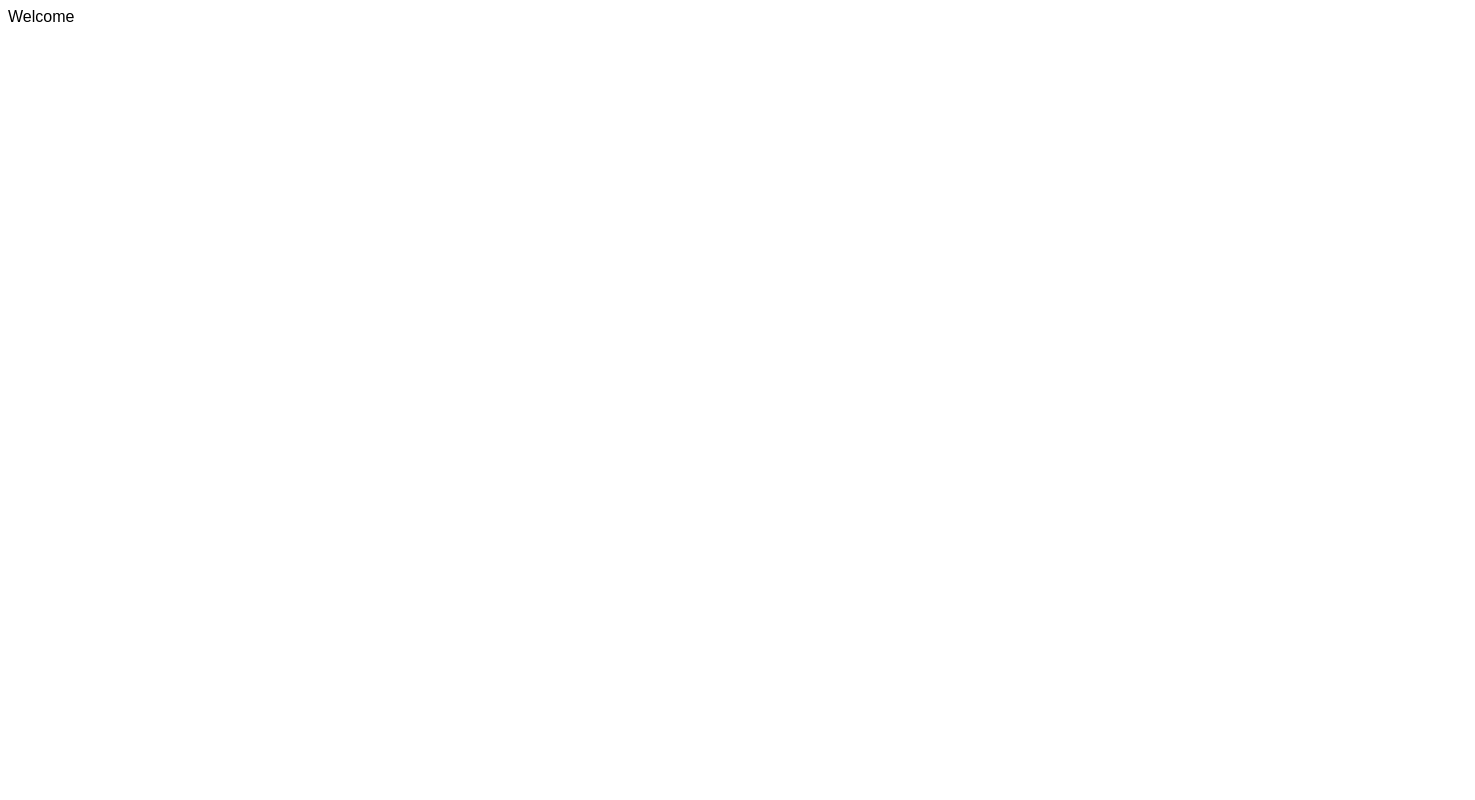
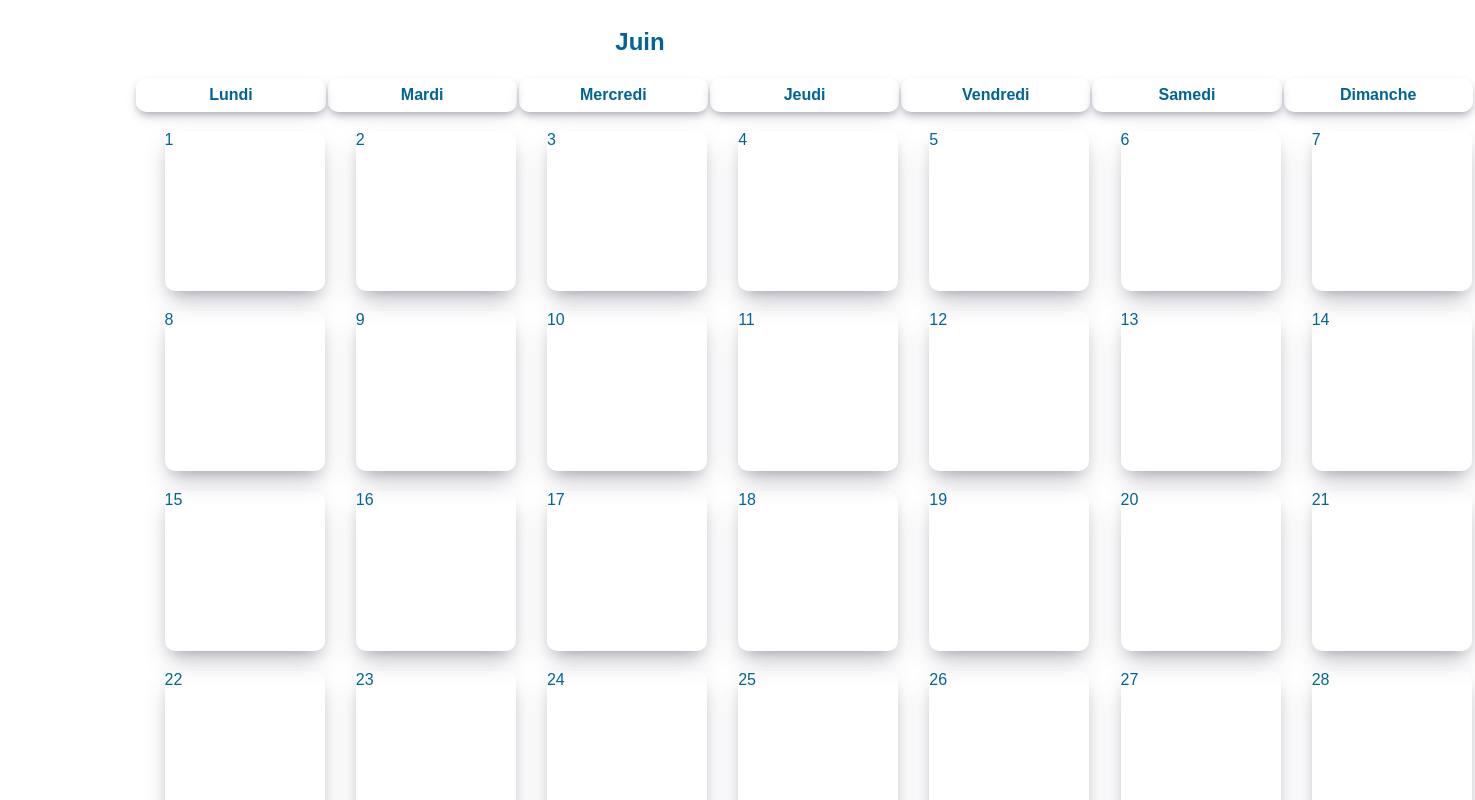
Before and after one commit to Benjamin-Dervieux/Meeting-On-Time, an Angular app: page / in a window 1280 px wide. Shown: the top 800 px of the page, 1475 px wide, since content can reach past the window. Built offline with nearby package versions, Linux system fonts and the light colour scheme.

Commit message:
creation of calendar component and calendar service

```diff
--- /dev/null
+++ b/src/app/Components/calendar/calendar.component.css
@@ -0,0 +1,39 @@
+.mainCalendarContainer {
+  display: flex;
+  justify-content: center;
+}
+
+.calendarContainer {
+  width: 80%;
+  display: flex;
+  flex-direction: column;
+}
+
+.header {
+  text-align: center;
+  color: #006494;
+}
+
+.calendarContainer th {
+  height: 2rem;
+  box-shadow: rgba(50, 50, 93, 0.25) 0px 6px 12px -2px,
+    rgba(0, 0, 0, 0.3) 0px 3px 7px -3px;
+  border-radius: 10px;
+  color: #006494;
+}
+
+.day {
+  border-radius: 10px;
+  box-shadow: rgba(50, 50, 93, 0.25) 0px 13px 27px -5px,
+    rgba(0, 0, 0, 0.3) 0px 8px 16px -8px;
+  width: 10rem;
+  height: 10rem;
+  margin-top: 1rem;
+  margin-left: 1.7rem;
+  color: #006494;
+}
+
+.day:hover {
+  background-color: #006494;
+  color: whitesmoke;
+}
--- /dev/null
+++ b/src/app/Components/calendar/calendar.component.html
@@ -0,0 +1,27 @@
+<div class="mainCalendarContainer">
+  <div class="calendarContainer">
+    <div class="header">
+      <h2>{{ currentMonth }}</h2>
+    </div>
+    <table>
+      <thead>
+        <tr>
+          <th>Lundi</th>
+          <th>Mardi</th>
+          <th>Mercredi</th>
+          <th>Jeudi</th>
+          <th>Vendredi</th>
+          <th>Samedi</th>
+          <th>Dimanche</th>
+        </tr>
+      </thead>
+      <tbody>
+        <tr *ngFor="let week of calendar">
+          <td *ngFor="let day of week">
+            <div class="day">{{ day }}</div>
+          </td>
+        </tr>
+      </tbody>
+    </table>
+  </div>
+</div>
--- /dev/null
+++ b/src/app/Components/calendar/calendar.component.ts
@@ -0,0 +1,36 @@
+import { Component } from '@angular/core';
+import { MeetingOnTimeService } from '../../Services/calendar.service';
+
+@Component({
+  selector: 'app-calendar',
+  templateUrl: './calendar.component.html',
+  styleUrls: ['./calendar.component.css'],
+})
+export class CalendarComponent {
+  currentMonth: string;
+  calendar: Array<string[]>;
+
+  meetingOnTimeService!: MeetingOnTimeService;
+
+  constructor(meetingOnTimeService: MeetingOnTimeService) {
+    const today = new Date();
+    const monthNames = [
+      'Janvier',
+      'Février',
+      'Mars',
+      'Avril',
+      'Mai',
+      'Juin',
+      'Juillet',
+      'Août',
+      'Septembre',
+      'Octobre',
+      'Novembre',
+      'Décembre',
+    ];
+    this.currentMonth = monthNames[today.getMonth()];
+    this.meetingOnTimeService = meetingOnTimeService;
+
+    this.calendar = this.meetingOnTimeService.getCalendar();
+  }
+}
--- /dev/null
+++ b/src/app/Services/calendar.service.ts
@@ -0,0 +1,51 @@
+import { Injectable } from '@angular/core';
+
+@Injectable({
+  providedIn: 'root',
+})
+export class MeetingOnTimeService {
+  currentMonth: string;
+  someOtherProperty: any;
+
+  constructor() {
+    const today = new Date();
+    const monthNames = [
+      'Janvier',
+      'Février',
+      'Mars',
+      'Avril',
+      'Mai',
+      'Juin',
+      'Juillet',
+      'Août',
+      'Septembre',
+      'Octobre',
+      'Novembre',
+      'Décembre',
+    ];
+    this.currentMonth = monthNames[today.getMonth()];
+    this.someOtherProperty = 'Valeur initiale';
+
+    // Initialise les autres propriétés ou effectue d'autres opérations nécessaires
+  }
+
+  public setCurrentMonth(month: string) {
+    this.currentMonth = month;
+  }
+
+  public getCalendar(): Array<string[]> {
+    // Logique de construction du tableau du calendrier
+    const calendar: Array<string[]> = [];
+
+    // Exemple de remplissage du tableau avec des semaines et des jours
+    const week1 = ['1', '2', '3', '4', '5', '6', '7'];
+    const week2 = ['8', '9', '10', '11', '12', '13', '14'];
+    const week3 = ['15', '16', '17', '18', '19', '20', '21'];
+    const week4 = ['22', '23', '24', '25', '26', '27', '28'];
+    const week5 = ['29', '30', '31'];
+
+    calendar.push(week1, week2, week3, week4, week5);
+
+    return calendar;
+  }
+}
--- a/src/app/app.component.html
+++ b/src/app/app.component.html
@@ -1 +1 @@
-Welcome
+<app-calendar></app-calendar>
--- a/src/app/app.component.ts
+++ b/src/app/app.component.ts
@@ -3,8 +3,6 @@ import { Component } from '@angular/core';
 @Component({
   selector: 'app-root',
   templateUrl: './app.component.html',
-  styleUrls: ['./app.component.css']
+  styleUrls: ['./app.component.css'],
 })
-export class AppComponent {
-  title = 'meeting-On-Time';
-}
+export class AppComponent {}
--- a/tsconfig.json
+++ b/tsconfig.json
@@ -19,10 +19,7 @@
     "target": "ES2022",
     "module": "ES2022",
     "useDefineForClassFields": false,
-    "lib": [
-      "ES2022",
-      "dom"
-    ]
+    "lib": ["ES2022", "dom"]
   },
   "angularCompilerOptions": {
     "enableI18nLegacyMessageIdFormat": false,
```
Also changed, not shown: src/app/app.module.ts (+5 -9 lines), 2 other files (tests, documents, lock files or other folders).
